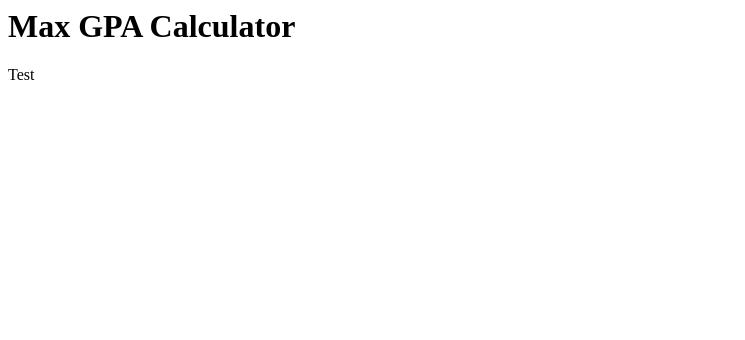
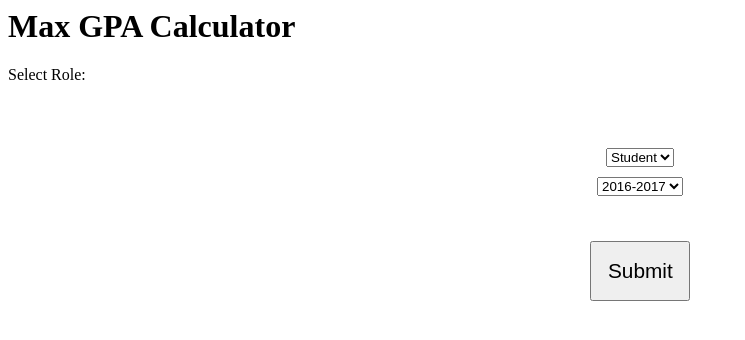
Before and after one commit to n5n6n7n8/CS-422-Max-GPA-Project, a Flask app: page / in a window 1280 px wide. Shown: the top 340 px of the page, without its empty margins (0-745 px from the left). Run offline with Flask 3, Linux system fonts and the light colour scheme.

Commit message:
very rough initial html and css

```diff
--- a/frontend/templates/index.html
+++ b/frontend/templates/index.html
@@ -2,8 +2,27 @@
     <head>
         <title>Max GPA Calculator</title>
         </head>
+        <link rel = "stylesheet" href="style.css"/>
     <body>
         <h1>Max GPA Calculator</h1>
-        <p> Test </p>
+        <p> Select Role: </p>
+        <div id="inputPanel">
+            <select name="Role" id="roleDropdown">
+                <option value="student">Student</option>
+                <option value="admin">Admin</option>
+            </select>
+
+            <select name="Years" id="yearDropdown">
+                <option value="16">2016-2017</option>
+                <option value="17">2017-2018</option>
+                <option value="18">2018-2019</option>
+                <option value="19">2019-2020</option>
+                <option value="20">2020-2021</option>
+                <option value="21">2021-2022</option>
+                <option value="22">2022-2023</option>
+                <option value="23">2023-2024</option>
+            </select>
+            <button id="submitBtn">Submit</button>
+        </div>
     </body>
 </html>
--- /dev/null
+++ b/frontend/templates/style.css
@@ -0,0 +1,18 @@
+#inputPanel {
+    display: flex;
+    flex-direction: column;
+    align-items: center;
+    justify-content: center;
+    height: 10vh;
+    margin-top: 100px;
+}
+#inputPanel * {
+    margin: 5px;
+}
+#submitBtn {
+    width: 100px;
+    font-size: 1.3rem;
+    padding: 1rem;
+    margin-top: 40px;
+    text-align: center;
+}
```
